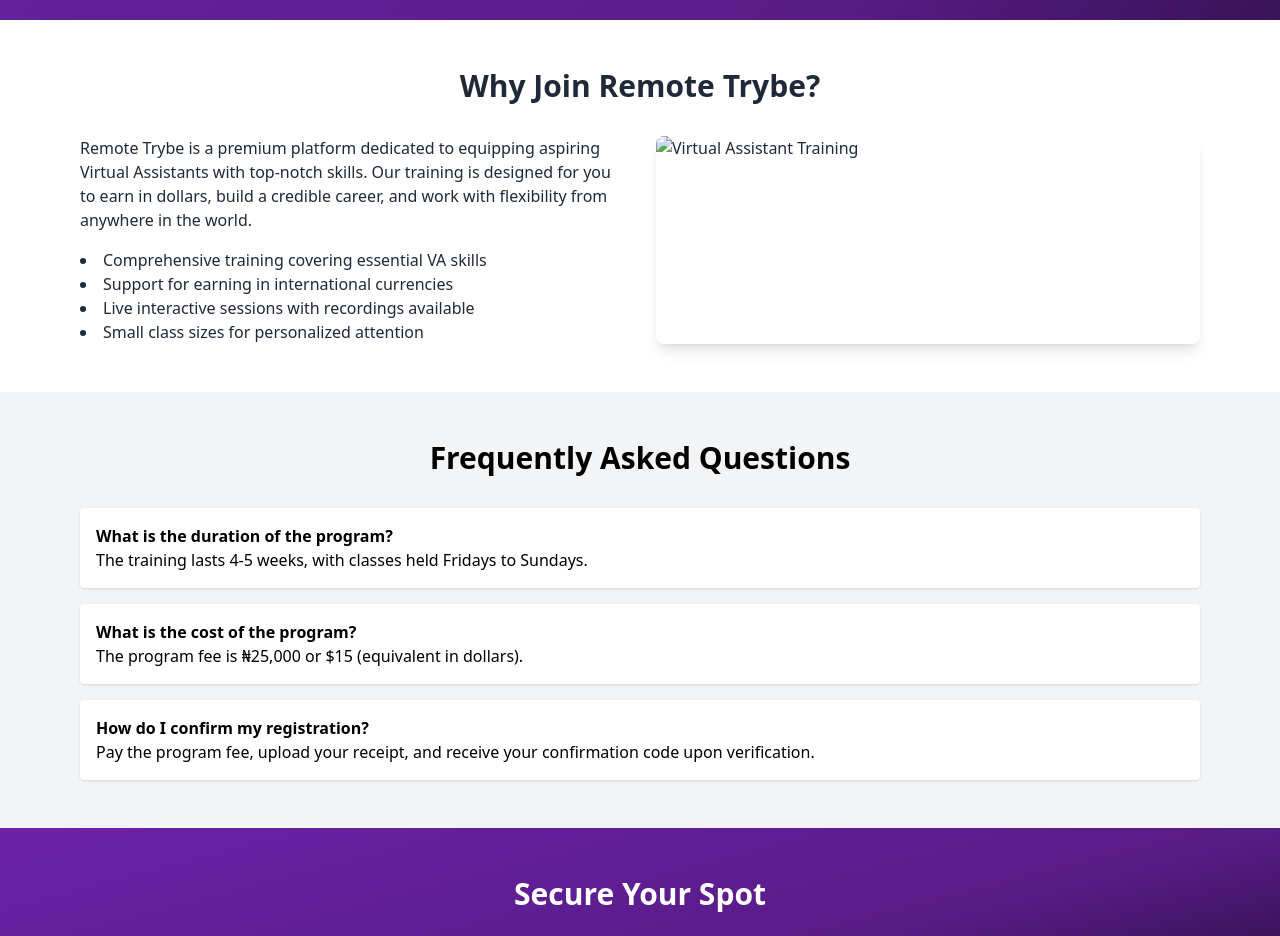
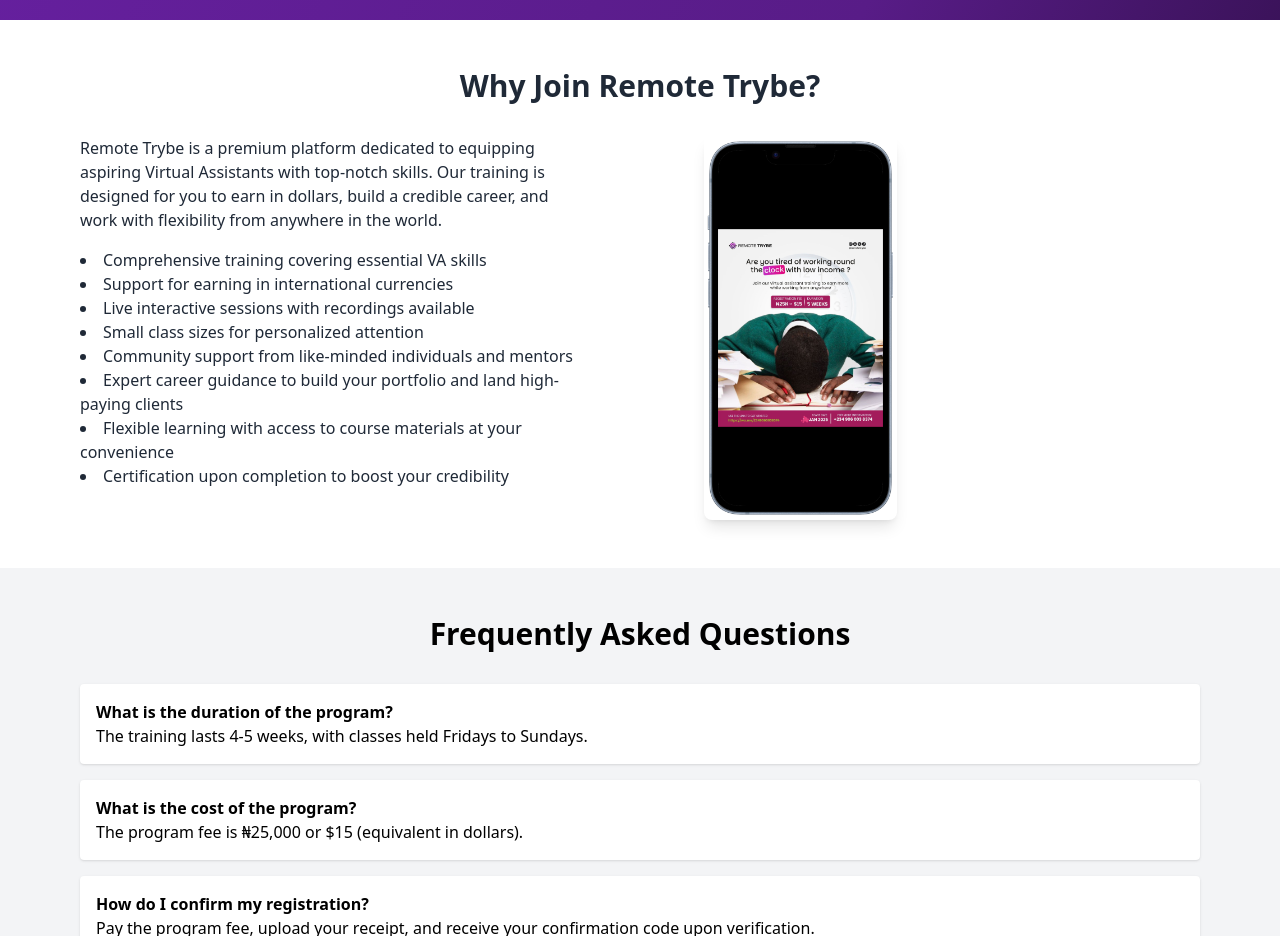
Before and after one commit to freedompraise/RemoteTrybe, a plain HTML site: page index.html in a window 1280 px wide. Shown: the part 780-1716 px from the top of the page. Drawn offline with nearby package versions, Linux system fonts and the light colour scheme; a script that the page names is missing.

Commit message:
Enhance layout and content in the "Why Join Remote Trybe?" section

```diff
--- a/index.html
+++ b/index.html
@@ -27,7 +27,7 @@
     <section class="py-12 bg-white text-gray-800">
         <div class="max-w-6xl mx-auto px-4">
             <h2 class="text-3xl font-bold text-center mb-8">Why Join Remote Trybe?</h2>
-            <div class="grid md:grid-cols-2 gap-8">
+            <div class="grid md:grid-cols-2 lg:gap-32 sm:gap-8">
                 <div>
                     <p>Remote Trybe is a premium platform dedicated to equipping aspiring Virtual Assistants with
                         top-notch skills. Our training is designed for you to earn in dollars, build a credible career,
@@ -37,13 +37,18 @@
                         <li>Support for earning in international currencies</li>
                         <li>Live interactive sessions with recordings available</li>
                         <li>Small class sizes for personalized attention</li>
+                        <li>Community support from like-minded individuals and mentors</li>
+                        <li>Expert career guidance to build your portfolio and land high-paying clients</li>
+                        <li>Flexible learning with access to course materials at your convenience</li>
+                        <li>Certification upon completion to boost your credibility</li>
                     </ul>
                 </div>
-                <img src="PLACEHOLDER_FOR_VA_TRAINING_MEDIA" alt="Virtual Assistant Training"
-                    class="rounded-lg shadow-lg">
+                <img src="images/iphone-mockup/portrait.png" alt="Virtual Assistant Training"
+                    class="rounded-lg shadow-lg object-cover h-96">
             </div>
         </div>
     </section>
+
 
     <!-- FAQ Section -->
     <section class="py-12 bg-gray-100">
```
Also changed, not shown: images/YT-proof.png (added), images/iphone-mockup/portrait.png (added), 1 other file.
